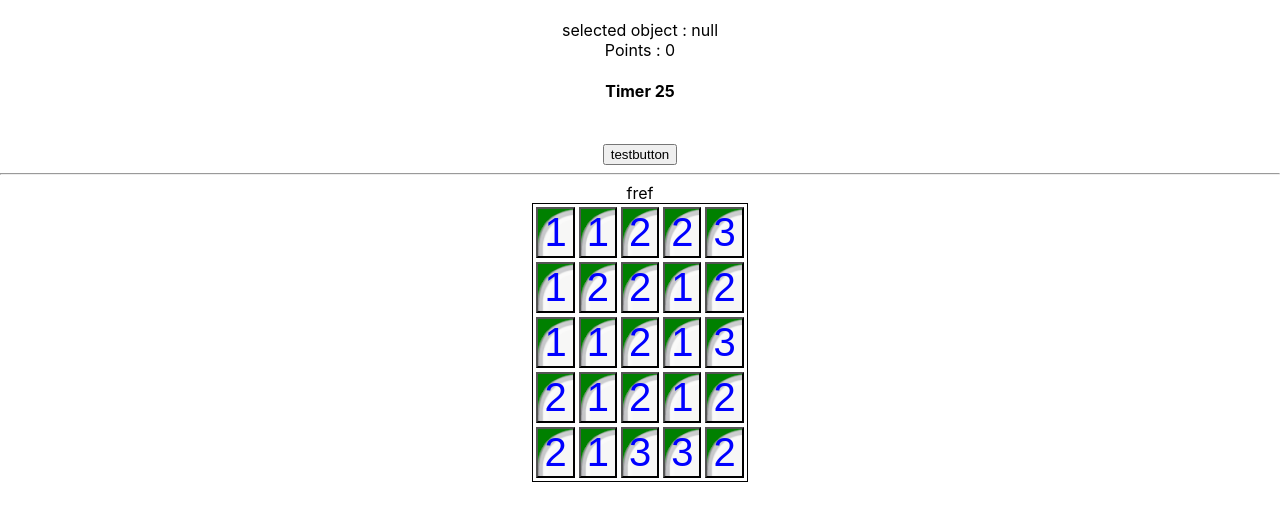
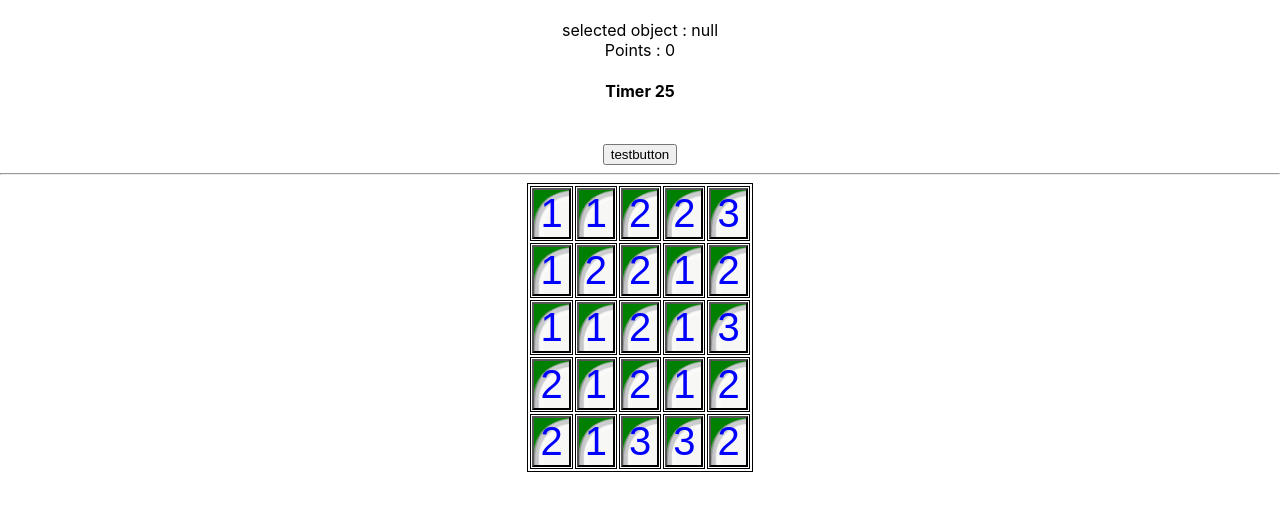
Before and after one commit to HeikkiMustonen/MathPanic, a React (Create React App) app: page / in a window 1280 px wide. Shown: the top 520 px of the page. Built offline with nearby package versions, Linux system fonts and the light colour scheme.

Commit message:
Minor fixes. Added ButtonGame.css

```diff
--- /dev/null
+++ b/src/ButtonGame/ButtonGame.css
@@ -0,0 +1,14 @@
+.ButtonGameManager-header {
+    background-color: #282c34;
+    min-height: 100vh;
+    display: flex;
+    flex-direction: column;
+    align-items: center;
+    justify-content: center;
+    font-size: calc(10px + 2vmin);
+    color: white;
+  }
+
+  .ButtonGameTable,td{
+      border: 1px solid black;
+  }
--- a/src/ButtonGame/ButtonGameManager.js
+++ b/src/ButtonGame/ButtonGameManager.js
@@ -2,6 +2,7 @@ import React from 'react'
 import GameButton from './GameButton'
 import ButtonImage from './images/Button.png'
 import Timer from './Timer'
+import managerStyle from './ButtonGame.css'
 
 
 
@@ -120,8 +121,7 @@ class ButtonGameManager extends React.Component{
         }
 
         return ( <div>
-            <span>fref</span>
-            <table striped bordered hover style={{ border: "1px solid black"}}>
+            <table className="ButtonGameTable">
                 <tbody>
                     {rows.map(x => x)}
                 </tbody>
```
